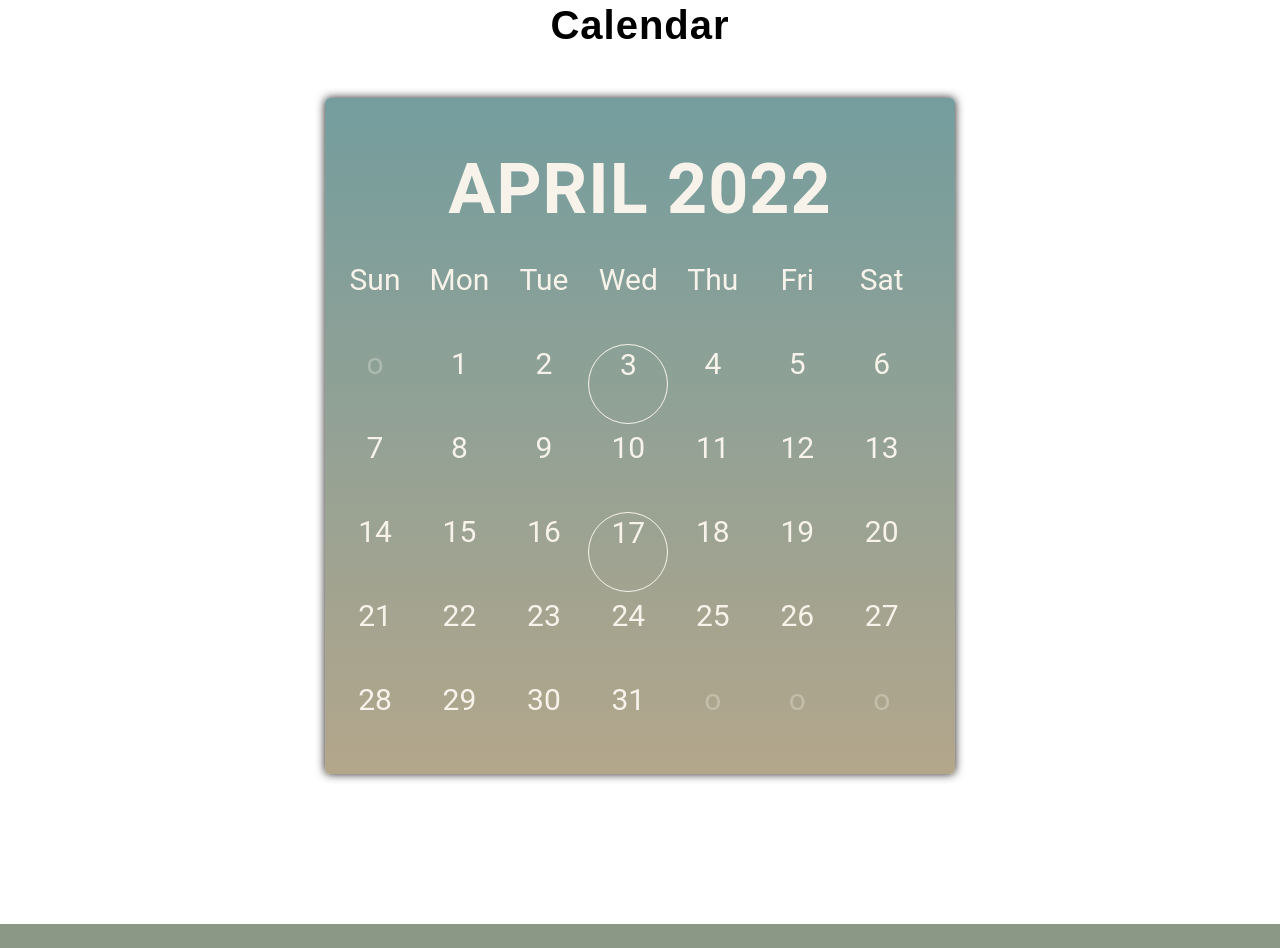
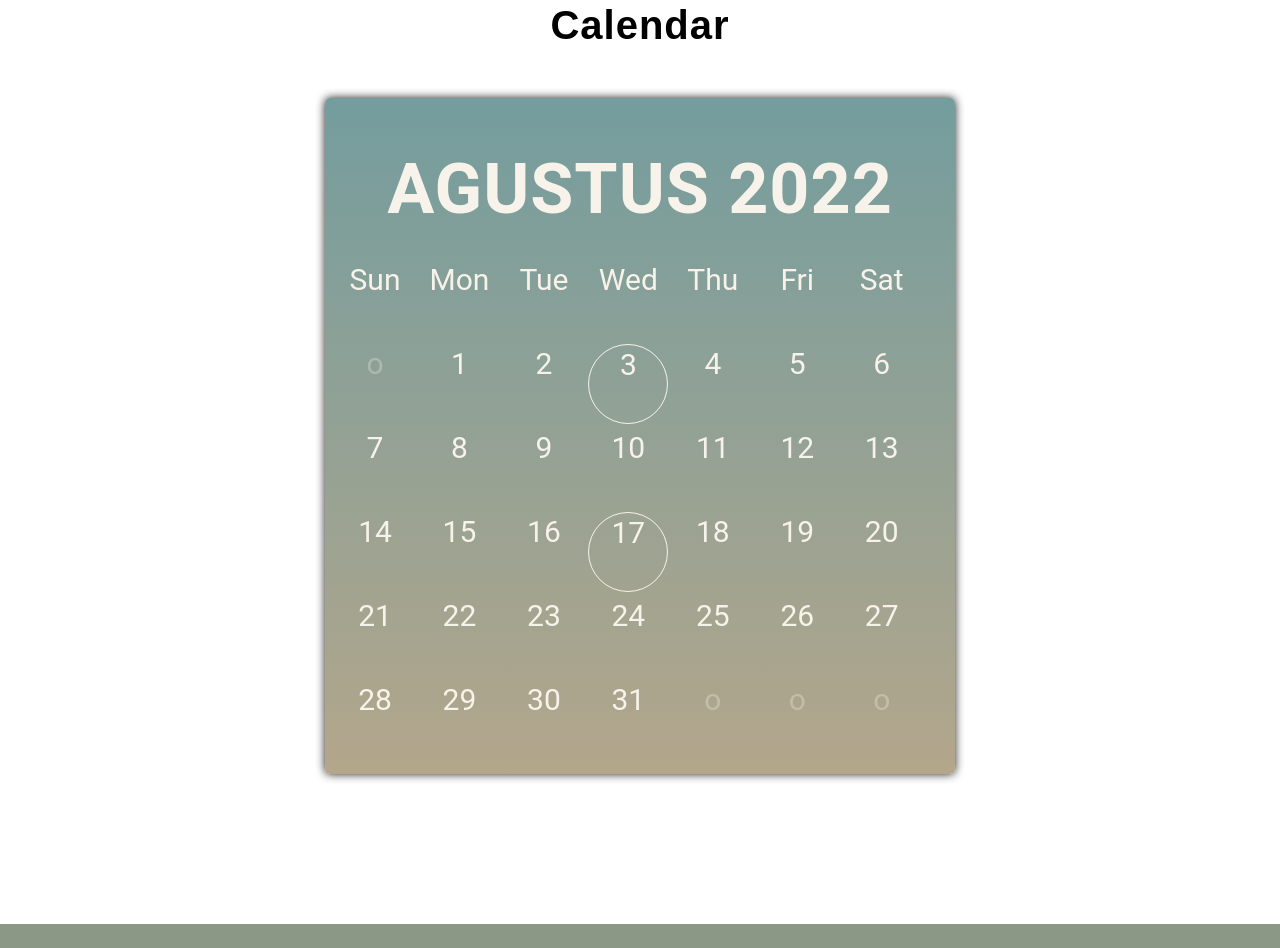
Before and after one commit to charissia/IA-website-project, a plain HTML site: page index.html in a window 1280 px wide. Shown: the part 1682-2630 px from the top of the page. Drawn offline with Linux system fonts and the light colour scheme.

Commit message:
Update index.html

```diff
--- a/index.html
+++ b/index.html
@@ -66,7 +66,7 @@
             <h1 class="TitleCalendar">Calendar</h1>
             <div class="jzdbox1 jzdbasf jzdcal">
 
-                <div class="jzdcalt">April 2022</div>
+                <div class="jzdcalt">Agustus 2022</div>
 
                 <span>Sun</span>
                 <span>Mon</span>
```
